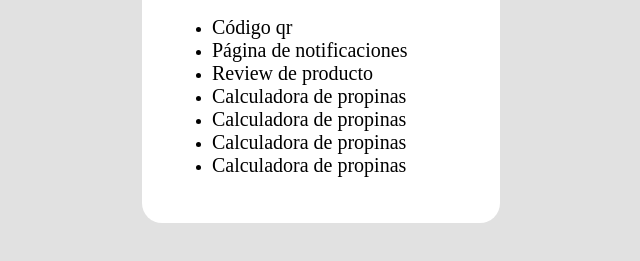
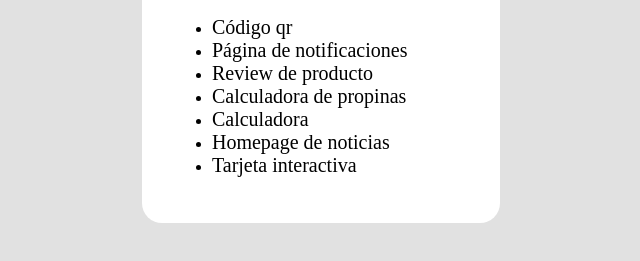
Before and after one commit to Dev3r3nze/FrontendMentor, a plain HTML site: page index.html in a window 1280 px wide. Shown: the part 351-612 px from the top of the page, without its empty margins (319-959 px from the left). Drawn offline with Linux system fonts and the light colour scheme.

Commit message:
Update index.html

```diff
--- a/index.html
+++ b/index.html
@@ -16,9 +16,9 @@
         <li><a href="notifications-page-main/index.html">Página de notificaciones</a></li>
         <li><a href="product-preview-card-component-main/index.html">Review de producto</a></li>
         <li><a href="tip-calculator-app-main/index.html">Calculadora de propinas</a></li>
-        <li><a href="calculator-app-main/index.html">Calculadora de propinas</a></li>
-        <li><a href="news-homepage-main/index.html">Calculadora de propinas</a></li>
-        <li><a href="interactive-card-details-from-main/index.html">Calculadora de propinas</a></li>
+        <li><a href="calculator-app-main/index.html">Calculadora</a></li>
+        <li><a href="news-homepage-main/index.html">Homepage de noticias</a></li>
+        <li><a href="interactive-card-details-from-main/index.html">Tarjeta interactiva</a></li>
     </ul>
 
    </div>
```
